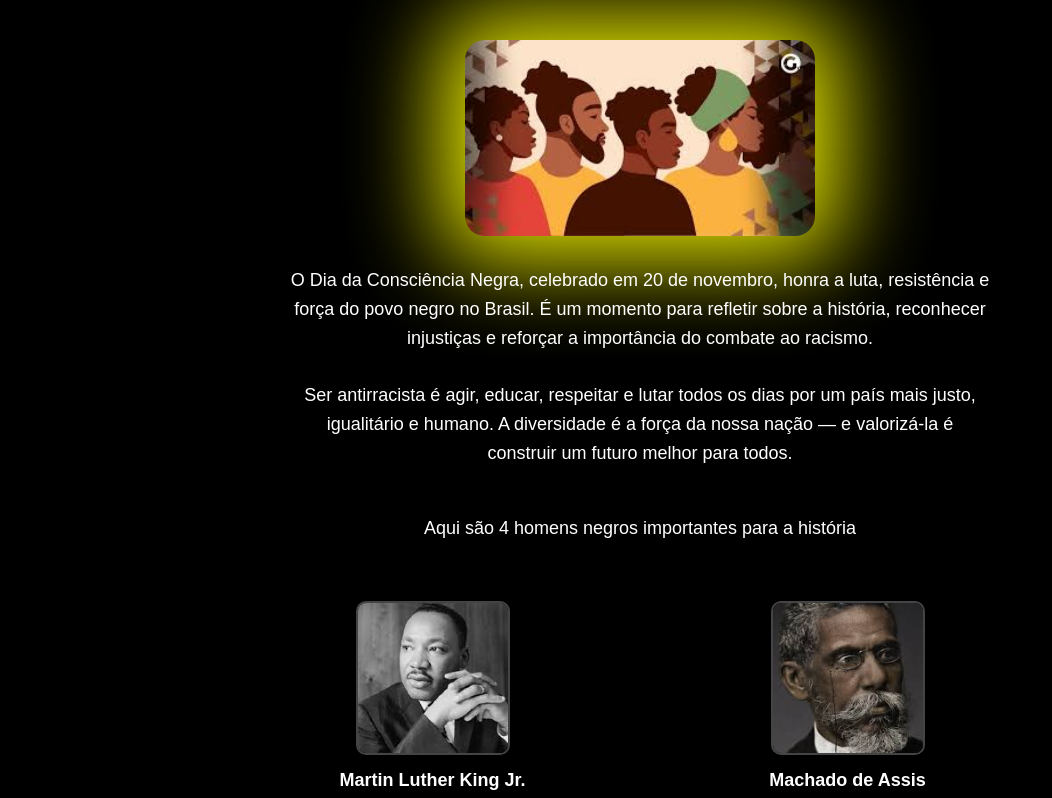
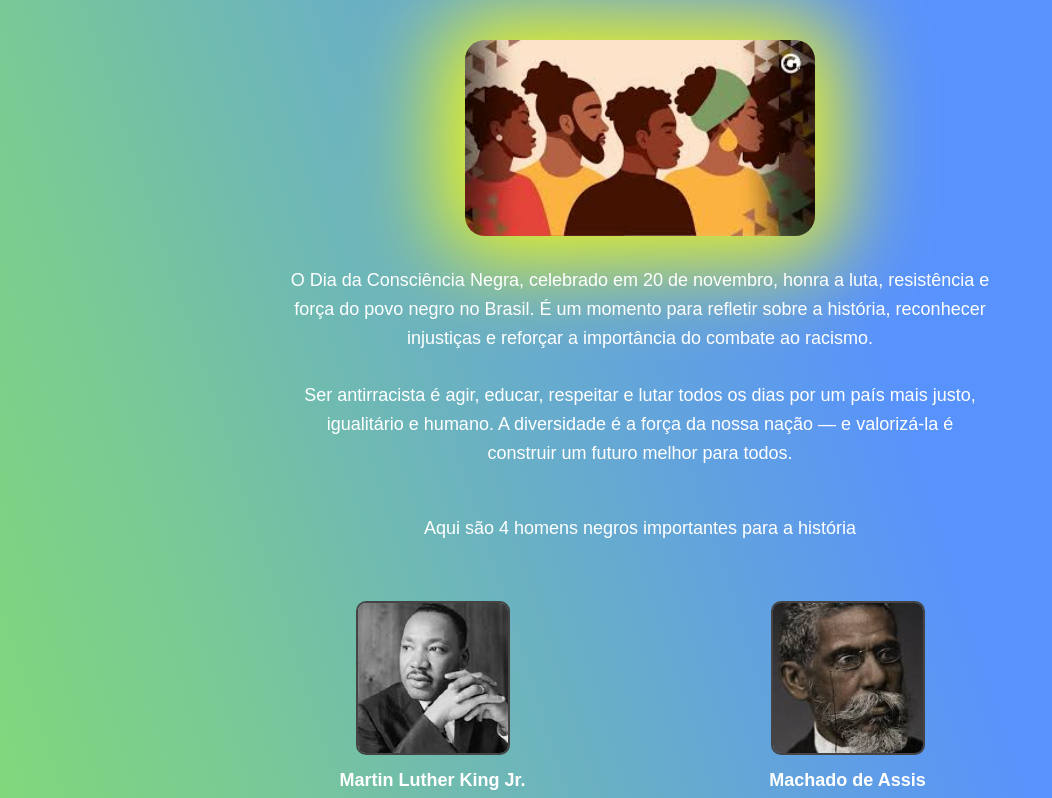
Before and after one commit to XANDEsdpkodskksa09099/site-ale-consienciaNegra-01, a plain HTML site: page index.html in a window 1280 px wide. Shown: the top 798 px of the page, without its empty margins (0-1052 px from the left). Drawn offline with Linux system fonts and the light colour scheme.

Commit message:
Update new model

```diff
--- a/index.html
+++ b/index.html
@@ -6,7 +6,8 @@
   <title>Consciência Negra</title>
   <style>
     body {
-      background: #000;
+      background: #5892fc;
+background: linear-gradient(252deg, rgba(88, 146, 252, 1) 5%, rgba(88, 146, 252, 1) 26%, rgba(121, 202, 148, 1) 67%, rgba(142, 237, 83, 1) 100%);
       color: #fff;
       font-family: Arial, sans-serif;
       display: flex;
```
